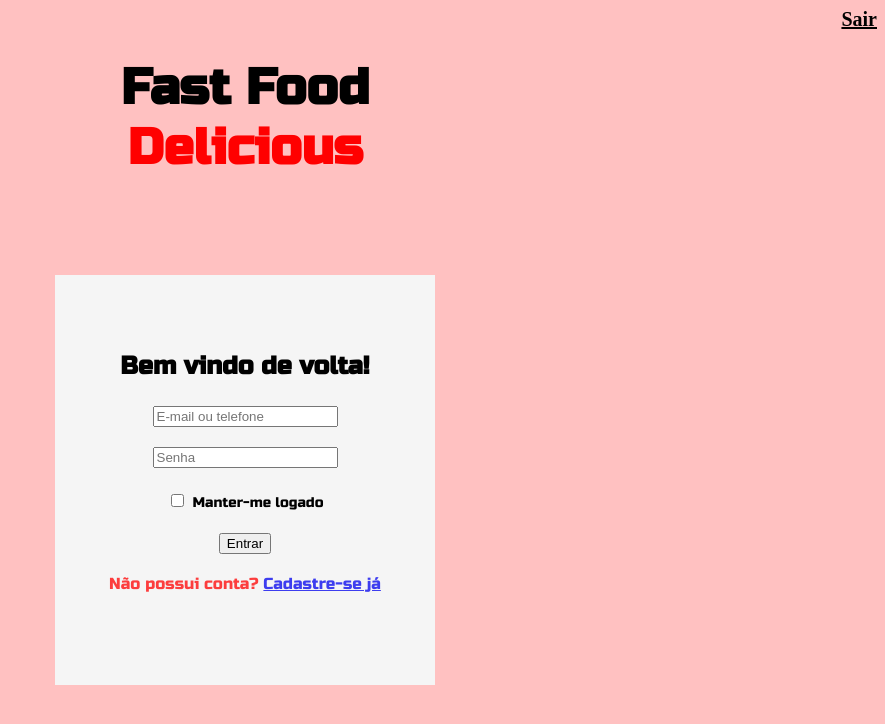
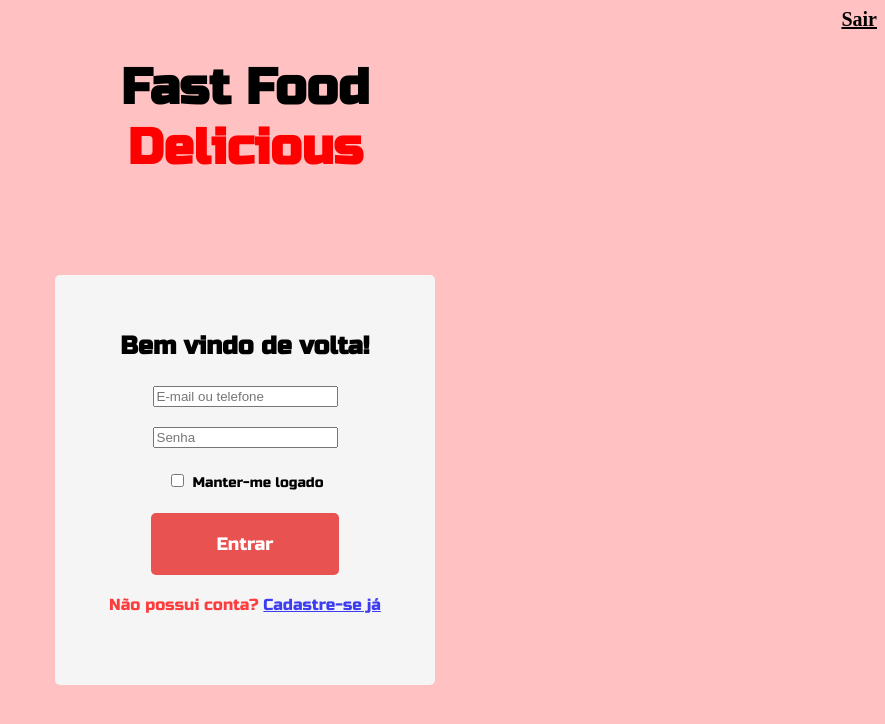
Before and after one commit to K-fedrizzi/Fast-Food, a PHP site: page /login.html in a window 1280 px wide. Shown: the top 724 px of the page, without its empty margins (395-1280 px from the left). Run offline with PHP 8.4, Linux system fonts and the light colour scheme.

Commit message:
Add files via upload

```diff
--- a/cadastro.html
+++ b/cadastro.html
@@ -49,7 +49,7 @@
                                         <br>
 
                                         <div class="Enviar">
-                                        <input type="submit" value="Enviar"/>
+                                        <button class="button" type="submit">Enviar</button>
                                     </div>
 
             </body>
--- a/estilo.css
+++ b/estilo.css
@@ -46,6 +46,7 @@ p{
   justify-content: center;
   align-items: center;
   font-family: "Russo One";
+  border-radius: 5px;
 }
 
 .box {
@@ -82,3 +83,14 @@ label{
   font-size: 16px;
   opacity: 0.75;
   }
+
+  .button {
+    background-color:#E85251;
+    border: none;
+    color: white;
+    padding: 20px 65px;
+    text-align: center;
+    font-family: Russo One;
+    font-size: 18px;
+    border-radius: 5px;
+  }
```
Also changed, not shown: style.css (+12 -0 lines).
